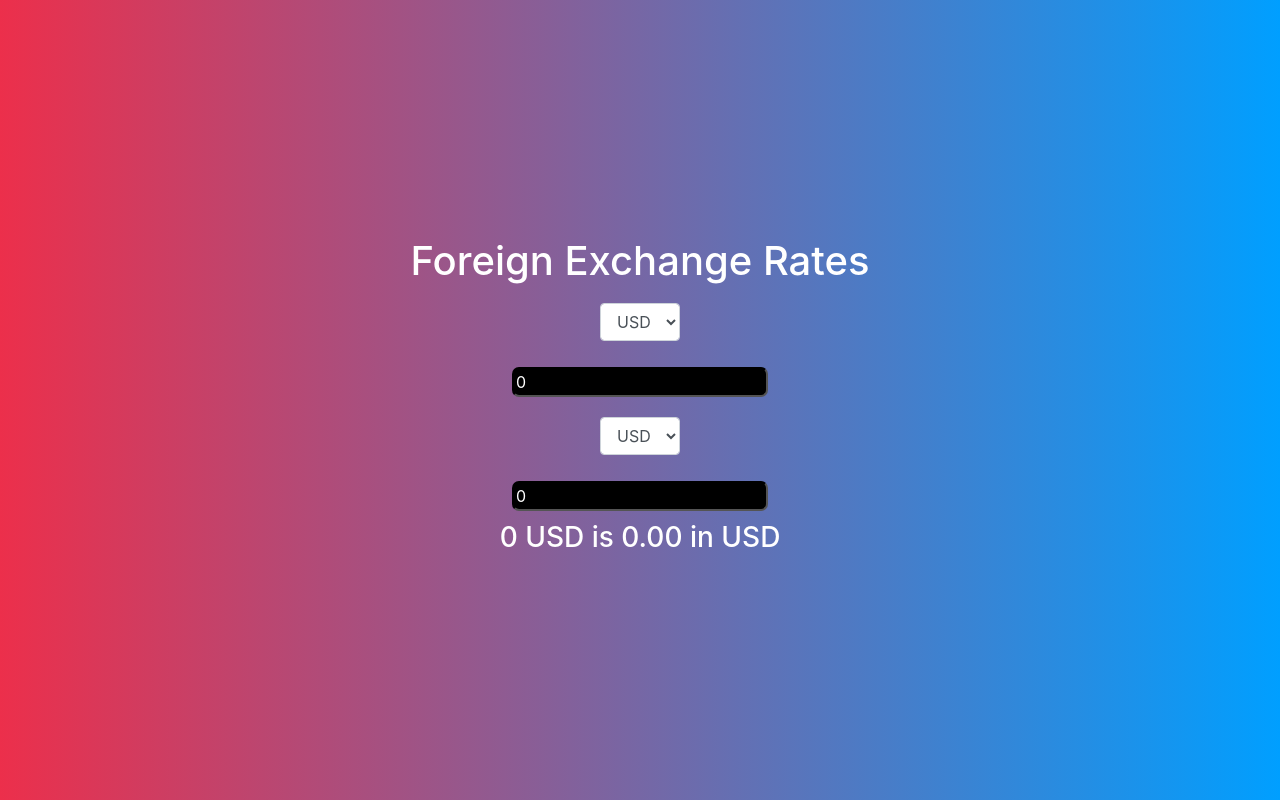
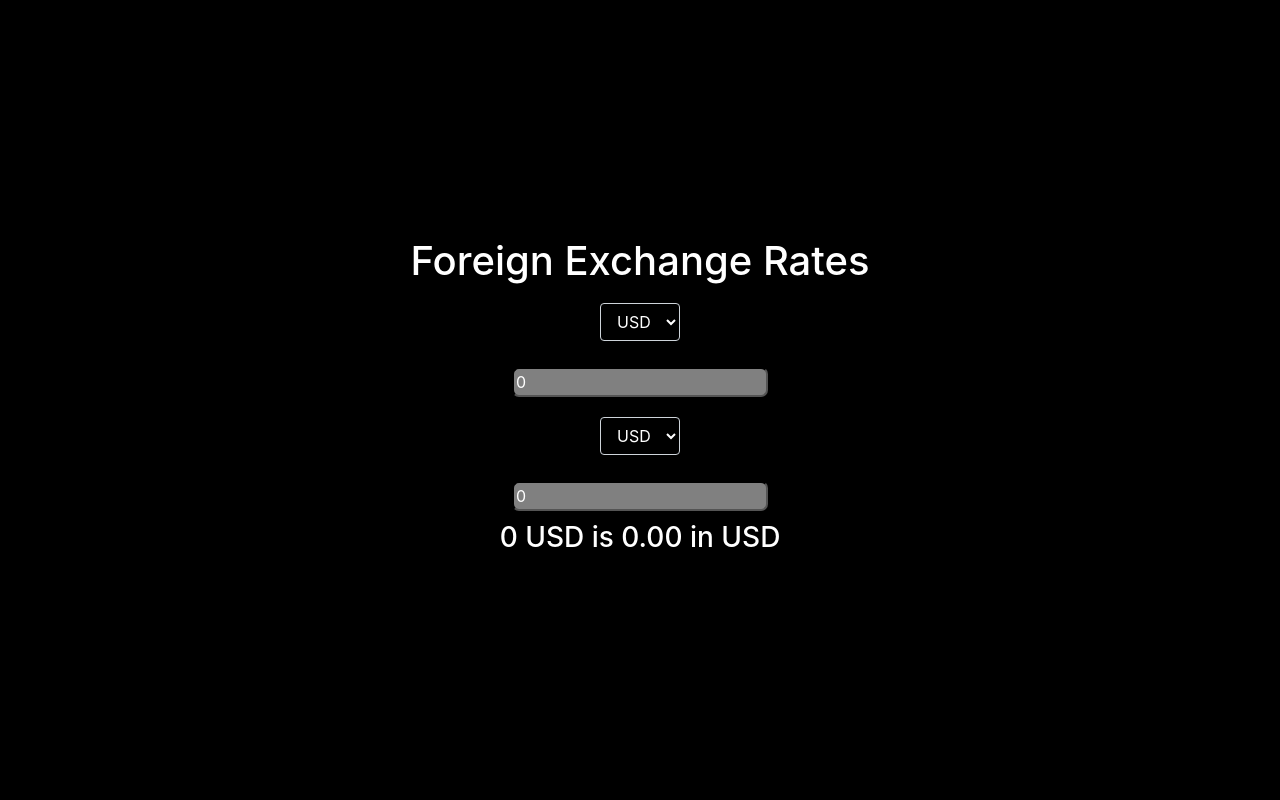
Before and after one commit to crapwood/ForeignCurrency-converter, a React (Create React App) app: page / in a window 1280 px wide. Built offline with nearby package versions, Linux system fonts and the light colour scheme; no server answers; a web font is replaced by a local one.

Commit message:
cleaned code and implemented DRY principle

```diff
--- a/src/App.css
+++ b/src/App.css
@@ -38,6 +38,20 @@
 }
 
 .app-container {
-  background-color: black;
+  display: flex;
+  flex-direction: column;
+  text-align: center;
+  height: 100vh;
+  justify-content: center;
+  align-items: center;
   color: white;
+  background: black;
+  /* background: #009fff;
+  background: -webkit-linear-gradient(to right, #ec2f4b, #009fff);
+  background: linear-gradient(to right, #ec2f4b, #009fff); */
 }
+.row-container {
+  display: flex;
+  flex-direction: column;
+  align-items: center;
+}
--- a/src/App.js
+++ b/src/App.js
@@ -1,7 +1,8 @@
 import React from "react";
 import { useState, useEffect } from "react";
 import "./App.css";
-import SelectInput from "./components/SelectInput";
+import Currency from "./components/Currency";
+import InputValue from "./components/InputValue";
 
 function App() {
   const [result, setResult] = useState(0);
@@ -27,80 +28,18 @@ function App() {
 
   return (
     <>
-      <div
-        className="app-container"
-        style={{
-          display: "flex",
-          flexDirection: "column",
-          textAlign: "center",
-          height: 100 + "vh",
-          justifyContent: "center",
-          alignItems: "center",
-          background: "#009FFF" /* fallback for old browsers */,
-          background:
-            "-webkit-linear-gradient(to right, #ec2F4B, #009FFF)" /* Chrome 10-25, Safari 5.1-6 */,
-          background:
-            "linear-gradient(to right, #ec2F4B, #009FFF)" /* W3C, IE 10+/ Edge, Firefox 16+, Chrome 26+, Opera 12+, Safari 7+ */
-        }}
-      >
+      <div className="app-container">
         <h1>Foreign Exchange Rates</h1>
-        <div
-          style={{
-            display: "flex",
-            flexDirection: "column",
-            alignItems: "center"
-          }}
-        >
-          <SelectInput
+        <div className="row-container">
+          <Currency
             currency={setFromCurr}
             setVal={setFromVal}
             value={fromVal}
           />
-          <input
-            style={{
-              color: "white",
-              background: "black",
-              margin: 10 + "px",
-              borderRadius: 7 + "px",
-              borderColor: "black",
-              outline: "none"
-            }}
-            onChange={e => {
-              setFromVal(e.target.value);
-            }}
-            value={fromVal}
-            input
-            type="text"
-            pattern="[0-9]*"
-          />
+          <InputValue setVal={setFromVal} value={fromVal} />
+          <Currency currency={setToCurr} setVal={setToVal} value={toVal} />
+          <InputValue setVal={setToVal} value={toVal} />
         </div>
-        <div
-          style={{
-            display: "flex",
-            flexDirection: "column",
-            alignItems: "center"
-          }}
-        >
-          <SelectInput currency={setToCurr} setVal={setToVal} value={toVal} />
-          <input
-            style={{
-              color: "white",
-              background: "black",
-              margin: 10 + "px",
-              borderRadius: 7 + "px",
-              borderColor: "black",
-              outline: "none"
-            }}
-            onChange={e => {
-              setToVal(e.target.value);
-            }}
-            value={toVal}
-            input
-            type="text"
-            pattern="[0-9]*"
-          />
-        </div>
-
         <h3>
           {fromVal} {fromCurr} is {result} in {toCurr}
         </h3>
--- a/src/components/SelectInput.jsx
+++ b/src/components/Currency.jsx
@@ -13,7 +13,10 @@ const SelectInput = props => {
         }}
       >
         <Form.Group controlId="exampleForm.ControlSelect1">
-          <Form.Control as="select">
+          <Form.Control
+            as="select"
+            style={{ background: "black", color: "white" }}
+          >
             <option selected value="USD">
               USD
             </option>
--- /dev/null
+++ b/src/components/InputValue.jsx
@@ -0,0 +1,28 @@
+import React from "react";
+
+const InputValue = props => {
+  const { setVal, value } = props;
+
+  const style = {
+    color: "white",
+    background: "gray",
+    margin: 10 + "px",
+    borderRadius: 7 + "px",
+    borderColor: "black",
+    outline: "none"
+  };
+  return (
+    <input
+      style={style}
+      onChange={e => {
+        setVal(e.target.value);
+      }}
+      value={value}
+      input
+      type="text"
+      pattern="[0-9]*"
+    />
+  );
+};
+
+export default InputValue;
```
